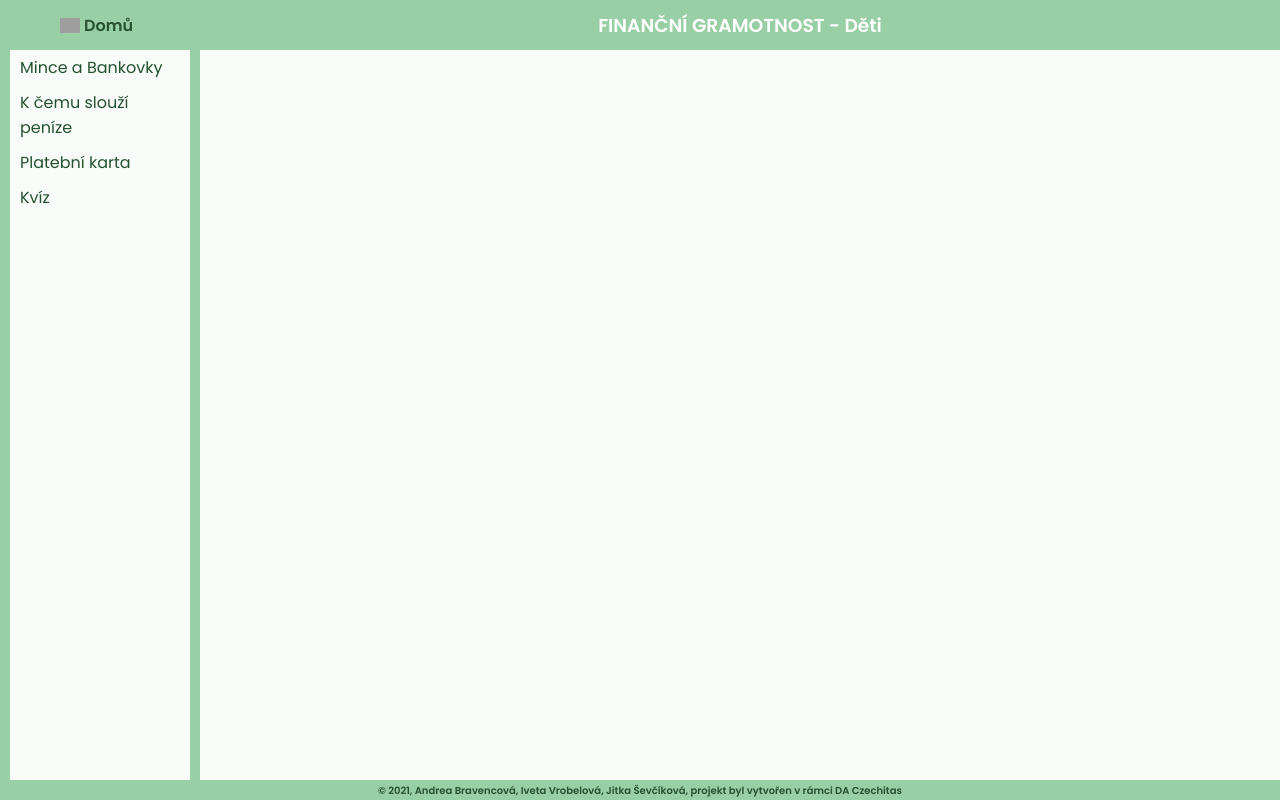
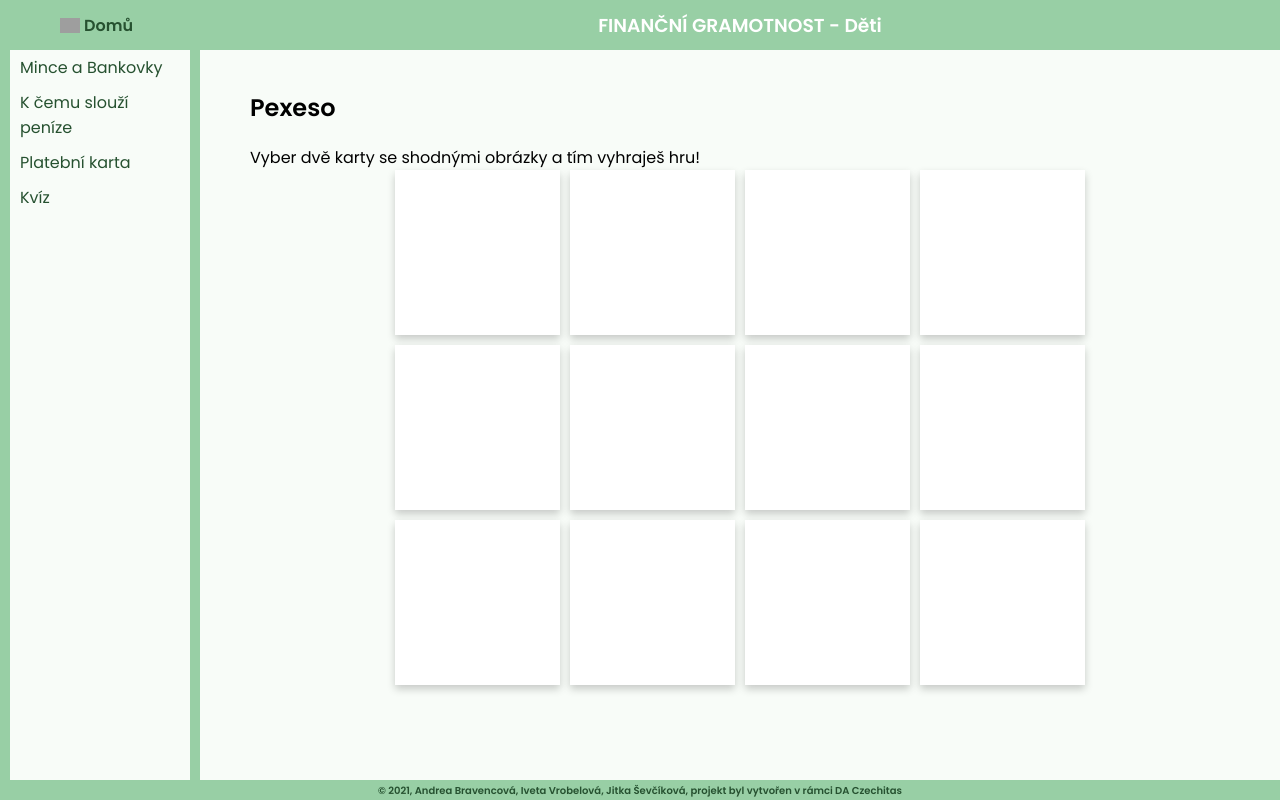
Before and after one commit to Andbrea/Financni-gramotnost, a React app: page /deti/pexeso in a window 1280 px wide. Built offline with nearby package versions, Linux system fonts and the light colour scheme; grey boxes are pictures that could not be loaded.

Commit message:
pexeso grid

```diff
--- /dev/null
+++ b/src/Děti/Pages/FirstPage/Pexeso/PexesoGrid.jsx
@@ -0,0 +1,38 @@
+import React, { useState } from "react";
+import "./style.css";
+import koruna from "../img/1_2004_1B.jpg";
+import dveKoruna from "../img/2_1999_1B.jpg";
+import petiKoruna from "../img/5_1999_1B.jpg";
+import desetiKoruna from "../img/Mince_10Kč_vzor_2003_rubová_strana.jpg";
+import dvacetiKoruna from "../img/20_2004_3B.jpg";
+import padesatiKoruna from "../img/50_1999_1B.jpg";
+
+export const Card = ({ card }) => {
+  /*   const [isFlipped, setIsFlipped] = useState(false);
+  const handleClick = () => {
+    setIsFlipped(!isFlipped);
+  }; */
+
+  const handleClick = () => {
+    card.isFlipped = !card.isFlipped;
+    console.log(card.isFlipped);
+  };
+  return (
+    <>
+      <div
+        className="flip-card-pexeso"
+        className={`flip-card-pexeso ${card.isFlipped ? "is-active" : ""} ${
+          card.isDisabled ? "is-disabled" : ""
+        }`}
+        onClick={handleClick}
+      >
+        <div className="flip-card-inner-pexeso">
+          <div className="flip-card-front-pexeso"></div>
+          <div className="flip-card-back-pexeso">
+            <img className="card-image-pexeso" src={card.img} />
+          </div>
+        </div>
+      </div>
+    </>
+  );
+};
--- a/src/Děti/Pages/FirstPage/Pexeso/index.jsx
+++ b/src/Děti/Pages/FirstPage/Pexeso/index.jsx
@@ -1,20 +1,97 @@
-import React from "react";
+import React, { useEffect, useState, useRef } from "react";
 import "./style.css";
+import PexesoGrid from "./PexesoGrid";
+import koruna from "../img/1_2004_1B.jpg";
+import dveKoruna from "../img/2_1999_1B.jpg";
+import petiKoruna from "../img/5_1999_1B.jpg";
+import desetiKoruna from "../img/Mince_10Kč_vzor_2003_rubová_strana.jpg";
+import dvacetiKoruna from "../img/20_2004_3B.jpg";
+import padesatiKoruna from "../img/50_1999_1B.jpg";
+import { Card } from "./PexesoGrid";
 
-const CardsGrid = () => {
+const items = [
+  {
+    type: "koruna",
+    img: koruna,
+    isFlipped: false,
+  },
+  {
+    type: "dveKoruna",
+    img: dveKoruna,
+    isFlipped: false,
+  },
+  {
+    type: "petiKoruna",
+    img: petiKoruna,
+    isFlipped: false,
+  },
+  {
+    type: "desetiKoruna",
+    img: desetiKoruna,
+    isFlipped: false,
+  },
+  {
+    type: "dvacetiKoruna",
+    img: dvacetiKoruna,
+    isFlipped: false,
+  },
+  {
+    type: "padesatiKoruna",
+    img: padesatiKoruna,
+    isFlipped: false,
+  },
+  {
+    type: "koruna",
+    img: koruna,
+    isFlipped: false,
+  },
+  {
+    type: "dveKoruna",
+    img: dveKoruna,
+    isFlipped: false,
+  },
+  {
+    type: "petiKoruna",
+    img: petiKoruna,
+    isFlipped: false,
+  },
+  {
+    type: "desetiKoruna",
+    img: desetiKoruna,
+    isFlipped: false,
+  },
+  {
+    type: "dvacetiKoruna",
+    img: dvacetiKoruna,
+    isFlipped: false,
+  },
+  {
+    type: "padesatiKoruna",
+    img: padesatiKoruna,
+    isFlipped: false,
+  },
+];
+
+const Pexeso = () => {
   return (
-    <>
-      <div className="container-pexeso">
-        <div>
-          <div classname="singleCard"></div>
+    <div className="App">
+      <header>
+        <h2>Pexeso</h2>
+        <div>Vyber dvě karty se shodnými obrázky a tím vyhraješ hru!</div>
+      </header>
+      <div className="pexeso-grid">
+        <div className="cardlist-pexeso">
+          {items.map((card, index) => {
+            return (
+              <div key={index} className="flip-card-wrap-pexeso">
+                <Card card={card} />
+              </div>
+            );
+          })}
         </div>
       </div>
-    </>
+    </div>
   );
 };
 
-const Pexeso = () => {
-  return <></>;
-};
-
 export default Pexeso;
--- a/src/Děti/Pages/FirstPage/Pexeso/style.css
+++ b/src/Děti/Pages/FirstPage/Pexeso/style.css
@@ -0,0 +1,65 @@
+.cardlist-pexeso {
+  display: flex;
+  width: 100%;
+  max-width: 700px;
+  flex-wrap: wrap;
+  margin-left: auto;
+  margin-right: auto;
+}
+.flip-card-wrap-pexeso {
+  padding-left: 5px;
+  padding-right: 5px;
+  padding-bottom: 10px;
+  width: 25%;
+}
+.flip-card-pexeso {
+  background-color: transparent;
+  width: 100%;
+  cursor: pointer;
+  perspective: 1000px;
+}
+
+.flip-card-inner-pexeso {
+  position: relative;
+  width: 100%;
+  height: 0;
+  text-align: center;
+  transition: transform 0.6s;
+  transform-style: preserve-3d;
+  box-shadow: 0 4px 8px 0 rgba(0, 0, 0, 0.2);
+  padding-bottom: 100%;
+}
+
+.flip-card-pexeso.is-active .flip-card-inner-pexeso {
+  transform: rotateY(180deg);
+}
+
+.flip-card-front-pexeso,
+.flip-card-back-pexeso {
+  position: absolute;
+  width: 100%;
+  height: 100%;
+}
+
+.flip-card-front-pexeso {
+  background-color: #ffffff;
+  color: black;
+  padding: 10%;
+}
+
+.flip-card-back-pexeso {
+  display: flex;
+  align-items: center;
+  color: white;
+  transform: rotateY(180deg);
+  padding: 15px;
+  font-size: 0.875rem;
+  backface-visibility: hidden;
+  justify-content: center;
+}
+.card-image-pexeso {
+  width: 100%;
+  height: 100%;
+  object-fit: contain;
+  background-color: #ffffff;
+}
--- a/src/Děti/Pages/FirstPage/index.jsx
+++ b/src/Děti/Pages/FirstPage/index.jsx
@@ -4,6 +4,7 @@ import koruna from "./img/1_2004_1B.jpg";
 import dveKoruna from "./img/2_1999_1B.jpg";
 import petiKoruna from "./img/5_1999_1B.jpg";
 import desetiKoruna from "./img/Mince_10Kč_vzor_2003_rubová_strana.jpg";
+import dvacetiKoruna from "./img/20_2004_3B.jpg";
 import padesatiKoruna from "./img/50_1999_1B.jpg";
 import stokoruna from "./img/047a3435a.jpg";
 import dveste from "./img/8537_sRYEr3_w670h318.jpg";
@@ -11,7 +12,6 @@ import petset from "./img/bcsr2cz013.jpg";
 import tisic from "./img/2466.jpg";
 import dvatisice from "./img/2000CZK_obverse.jpg";
 import pettisic from "./img/5_000_czk_note_1999.jpg";
-import Pexeso from "./Pexeso/index";
 import {
   BrowserRouter as Router,
   Switch,
@@ -34,11 +34,15 @@ const FirstPage = () => {
   return (
     <>
       <h2 className="titleCoins">Mince a bankovky</h2>
+      <div className="money-list">
         <div className="moneyCoins">
           <MoneyBox img={koruna} text={"Jedna koruna"} />
           <MoneyBox img={dveKoruna} text={"Dvě koruny"} />
           <MoneyBox img={petiKoruna} text={"Pět korun"} />
+        </div>
+        <div className="bigCoins">
           <MoneyBox img={desetiKoruna} text={"Deset korun"} />
+          <MoneyBox img={dvacetiKoruna} text={"Dvacet korun"} />
           <MoneyBox img={padesatiKoruna} text={"Padesát korun"} />
         </div>
         <div className="moneyCash">
@@ -51,43 +55,14 @@ const FirstPage = () => {
           <MoneyBox img={dvatisice} text={"Dva tisíce korun"} />
           <MoneyBox img={pettisic} text={"Pět tisíc korun"} />
         </div>
-      <div className="introPexeso">
-        <p>Myslíš, že je znáš všechny? Pojď si to vyzkoušet!</p>
-
-        {/*         <Router>
-          <button>
-            Hrát
-            <Route path="deti/pexeso">
-              <Pexeso />
-            </Route>
-          </button>
-        </Router> */}
-      </div>
-    </>
-  );
-  return (
-    <>
-      <h2 className="titleCoins">Mince a bankovky</h2>
-      <div className="moneyCoins">
-        <MoneyBox img={koruna} text={"Jedna koruna"} />
-        <MoneyBox img={dveKoruna} text={"Dvě koruny"} />
-        <MoneyBox img={petiKoruna} text={"Pět korun"} />
-        <MoneyBox img={desetiKoruna} text={"Deset korun"} />
-        <MoneyBox img={padesatiKoruna} text={"Padesát korun"} />
-      </div>
-      <div className="moneyCash">
-        <MoneyBox img={stokoruna} text={"Sto korun"} />
-        <MoneyBox img={dveste} text={"Dvěstě korun"} />
-        <MoneyBox img={petset} text={"Pětset korun"} />
-      </div>
-      <div className="bigMoney">
-        <MoneyBox img={tisic} text={"Tisíc korun"} />
-        <MoneyBox img={dvatisice} text={"Dva tisíce korun"} />
-        <MoneyBox img={pettisic} text={"Pět tisíc korun"} />
       </div>
       <div className="introPexeso">
         <p>Myslíš, že je znáš všechny? Pojď si to vyzkoušet!</p>
-        <button className="btn">Hrát</button>
+      </div>
+      <div className="btn-pexeso">
+        <Link to="/deti/pexeso">
+          <button className="btnElm-pexeso">Hrát</button>
+        </Link>
       </div>
     </>
   );
--- a/src/Děti/Pages/FirstPage/style.css
+++ b/src/Děti/Pages/FirstPage/style.css
@@ -1,3 +1,9 @@
+.money-list {
+  max-width: 720px;
+  margin-left: auto;
+  margin-right: auto;
+}
+
 .moneyBox {
   display: flex;
   flex-direction: row;
@@ -7,8 +13,10 @@
   margin-left: 20px;
   margin-bottom: 20px;
   padding-bottom: 5px;
+  align-items: center;
 }
 .moneyCoins,
+.bigCoins,
 .moneyCash,
 .bigMoney {
   display: flex;
@@ -47,21 +55,25 @@
   align-items: center;
   flex-direction: column;
 }
-.moneyCoins {
+.bigCoins {
   border-bottom: 5px solid rgb(234, 247, 250);
 }
 
-/* .btn {
+.btnElm-pexeso {
+  margin-top: 18px;
   border: 1px solid rgb(113, 137, 143);
   border-radius: 5px;
   padding: 8px 16px;
-    font-family: 'Poppins', sans-serif;
+  font-family: "Poppins", sans-serif;
   font-weight: bold;
   font-size: 16px;
   color: #265130;
-} */
+}
 
-/* .btn:hover {
+.btnElm-pexeso:hover {
   cursor: pointer;
-    background-color: rgb(170 228 243 / 67%);
-} */
+  background-color: #98cfa5;
+}
+.btn-pexeso {
+  text-align: center;
+}
--- a/src/Děti/Pages/FourPage/style.css
+++ b/src/Děti/Pages/FourPage/style.css
@@ -12,6 +12,7 @@
   margin: 5px;
   border-radius: 10px;
   max-width: 300px;
+  cursor: pointer;
 }
 .box:hover {
   background: red;
@@ -28,27 +29,28 @@
   justify-content: center;
 }
 
-/* .btnElm {
+.btnElm {
+  margin-top: 18px;
   border: 1px solid rgb(113, 137, 143);
   border-radius: 5px;
   padding: 8px 16px;
-    font-family: 'Poppins', sans-serif;
+  font-family: "Poppins", sans-serif;
   font-weight: bold;
   font-size: 16px;
   color: #265130;
-} */
+}
 
-/* .btnElm:hover {
+.btnElm:hover {
   cursor: pointer;
-    background-color: rgb(170 228 243 / 67%);
-} */
+  background-color: #98cfa5;
+}
 
 .gu-mirror {
   position: fixed !important;
   margin: 0 !important;
   z-index: 9999 !important;
   opacity: 0.8;
-    -ms-filter: 'progid:DXImageTransform.Microsoft.Alpha(Opacity=80)';
+  -ms-filter: "progid:DXImageTransform.Microsoft.Alpha(Opacity=80)";
   filter: alpha(opacity=80);
 }
 .gu-hide {
@@ -62,6 +64,6 @@
 }
 .gu-transit {
   opacity: 0.2;
-    -ms-filter: 'progid:DXImageTransform.Microsoft.Alpha(Opacity=20)';
+  -ms-filter: "progid:DXImageTransform.Microsoft.Alpha(Opacity=20)";
   filter: alpha(opacity=20);
 }
--- a/src/Děti/Pages/SecPage/style.css
+++ b/src/Děti/Pages/SecPage/style.css
@@ -1,6 +1,3 @@
-body {
-  background: #f7f6e2;
-}
 .cardList {
   display: flex;
   width: 100%;
@@ -18,7 +15,7 @@ body {
 .flip-card {
   background-color: transparent;
   width: 100%;
-
+  cursor: pointer;
   perspective: 1000px;
 }
 
@@ -59,6 +56,7 @@ body {
   padding: 15px;
   font-size: 0.875rem;
   backface-visibility: hidden;
+  justify-content: center;
 }
 .flipImage {
   width: 100%;
--- a/src/Děti/index.jsx
+++ b/src/Děti/index.jsx
@@ -13,6 +13,7 @@ import {
   Redirect,
 } from "react-router-dom";
 import Page from "../Teens/Page/index";
+import Pexeso from "./Pages/FirstPage/Pexeso";
 
 const Děti = () => {
   return (
@@ -24,6 +25,9 @@ const Děti = () => {
           </Route>
           <Route path="/deti/minceabankovky">
             <FirstPage />
+          </Route>
+          <Route path="/deti/pexeso">
+            <Pexeso />
           </Route>
           <Route path="/deti/kcemuslouzipenize">
             <SecPage />
--- a/src/Teens/SavingCalculator/style.css
+++ b/src/Teens/SavingCalculator/style.css
@@ -45,7 +45,7 @@ input::-webkit-inner-spin-button {
   margin: 0;
 }
 
-input[type='number']:disabled {
+input[type="number"]:disabled {
   background-color: white;
 }
 
@@ -58,7 +58,7 @@ input[type='number']:disabled {
   border: 1px solid rgb(113, 137, 143);
   border-radius: 5px;
   padding: 8px 16px;
-    font-family: 'Poppins', sans-serif;
+  font-family: "Poppins", sans-serif;
   font-weight: bold;
   font-size: 16px;
   color: #265130;
```
Also changed, not shown: src/Děti/Pages/FirstPage/img/20_2004_3B.jpg (added). Lines whose indentation alone changed are shown as unchanged.
